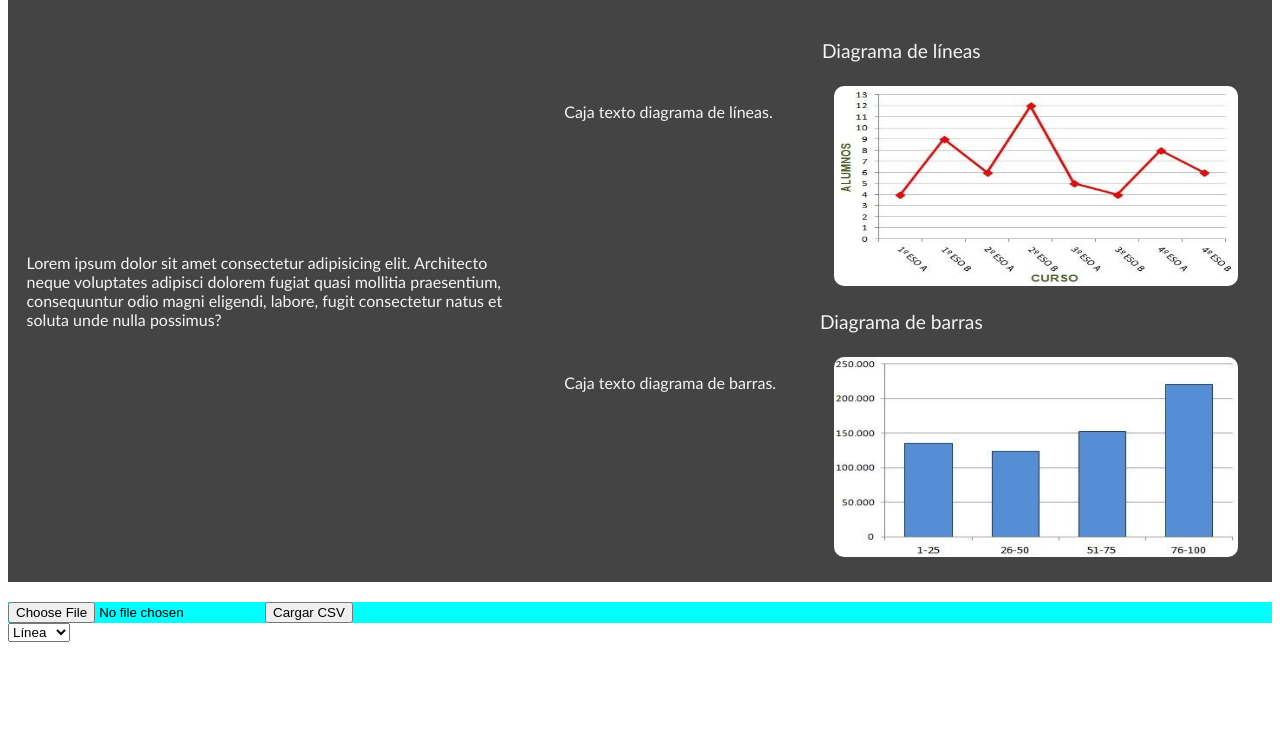
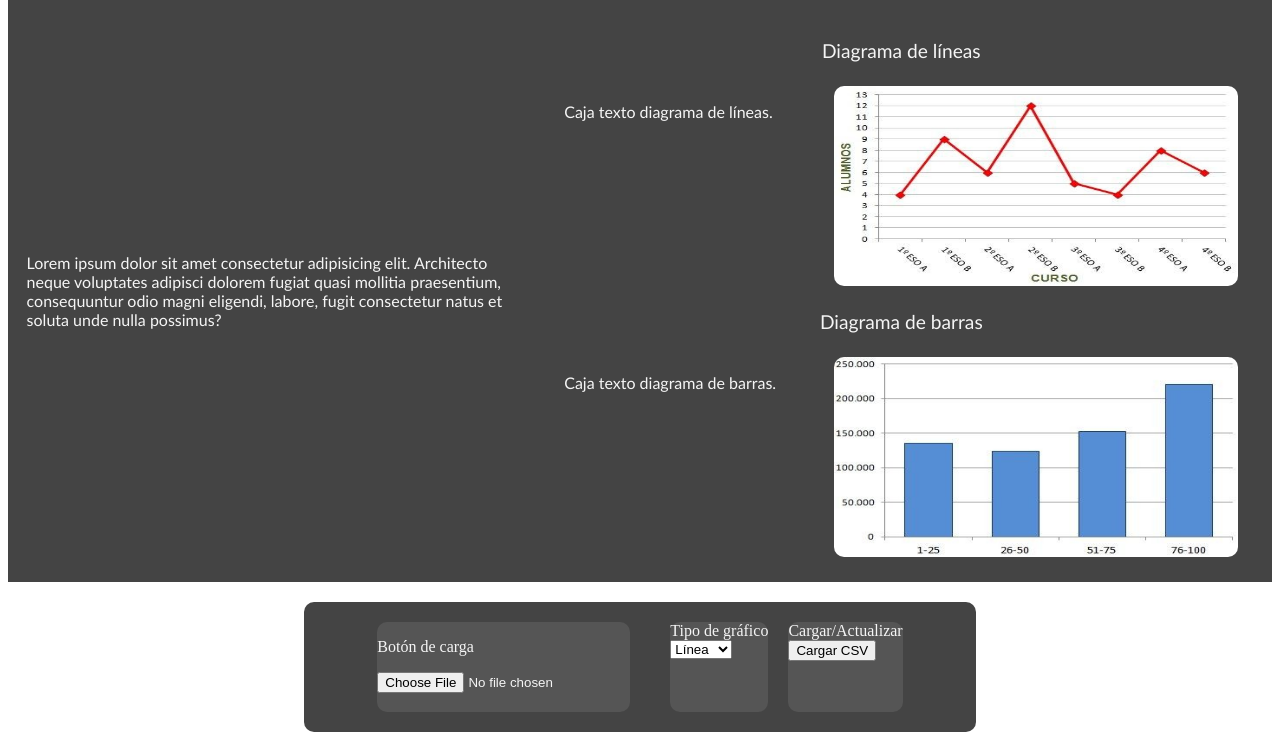
Before and after one commit to WRubioUCentral/codigosprogramacion, a Flask app: page / in a window 1280 px wide. Shown: the part 130-862 px from the top of the page. Run offline with Flask 3, Linux system fonts and the light colour scheme; a map, chart or similar area stays blank.

Commit message:
No cambié mucho

```diff
--- a/Actividad 2 Mod 3/app.py
+++ b/Actividad 2 Mod 3/app.py
@@ -2,7 +2,7 @@ from flask import Flask, render_template
 
 app = Flask(__name__)
 
-@app.route('/inicio')
+@app.route('/')
 def home():
     return render_template('index.html')
 
--- a/Actividad 2 Mod 3/static/graph.js
+++ b/Actividad 2 Mod 3/static/graph.js
@@ -1,10 +1,8 @@
-// Elimina la línea de import si usas CDN en HTML
-// import Chart from 'chart.js/auto';
 
 // Labels: días de la semana
 const labels = ['Lunes', 'Martes', 'Miércoles', 'Jueves', 'Viernes', 'Sábado', 'Domingo'];
 
-// Data: 7 números enteros al azar entre 10 y 100
+// Data
 const data = [20, 40, 35, 30, 50, 70, 90];
 
 window.onload = function() {
@@ -14,7 +12,7 @@ window.onload = function() {
         data: {
             labels: labels,
             datasets: [{
-                label: 'Valores aleatorios',
+                label: 'Valores',
                 data: data,
                 backgroundColor: 'rgba(54, 162, 235, 0.5)',
                 borderColor: 'rgba(54, 162, 235, 1)',
--- a/Flask/P5/static/styles.css
+++ b/Flask/P5/static/styles.css
@@ -202,6 +202,21 @@
 ||||||||||||||||||||||||||||||||||
 */
 
-.boton-carga {
-    background-color: aqua;
+.caja-carga {
+    width: 50%;
+    display: flex;
+    color: whitesmoke;
+    background-color: #444;
+    align-items: center;
+    padding: 20px;
+    border-radius: 10px;
+    justify-content: center;
+    justify-self: center;
+    gap: 20px;
 }
+
+.caja-gris {
+    background-color: #555;
+    border-radius: 10px;
+    height: 90px;
+}
--- a/Flask/P5/templates/index.html
+++ b/Flask/P5/templates/index.html
@@ -92,21 +92,47 @@
     </section>
 
     <!--Sección de subida de archivos-->
-    <section>
-        <!-- Formulario para subir CSV -->
-        <div class="boton-carga">
+    <section class="caja-carga">
+        <div class="E-A caja-gris">
+            <div>
+                <p>
+                    Botón de carga
+                </p>
+            </div>
+            <div>
+                <!-- Botón para subir CSV -->
                 <form id="csvForm" method="POST" action="/upload" enctype="multipart/form-data">
-                <input type="file" name="csv_file" accept=".csv" required>
-                <button type="submit" class="estilo-boton">Cargar CSV</button>
+                    <input type="file" class="boton-carga" name="csv_file" accept=".csv" required>
                 </form>
             </div>
-
+        </div>
+        <div class="E-B caja-gris">
             <!-- Mensaje de éxito o error -->
             <div id="message"></div>
+        </div>
+        <div class="E-A caja-gris">
+            <div>
+                Tipo de gráfico
+            </div>
+            <div>
+                <form id="csvForm" method="POST" action="/upload" enctype="multipart/form-data">
                     <select id="chartType" class="chart-selector">
                         <option value="line">Línea</option>
                         <option value="bar">Barras</option>
                     </select>
+                </form>
+            </div>
+        </div>
+        <div class="E-A caja-gris">
+            <div>
+                Cargar/Actualizar
+            </div>
+            <div>
+                    <form id="csvForm" method="POST" action="/upload" enctype="multipart/form-data">
+                    <button type="submit" class="estilo-boton">Cargar CSV</button>
+                </form>
+            </div>
+        </div>
 
     </section>
 
```
Lines whose indentation alone changed are shown as unchanged.
